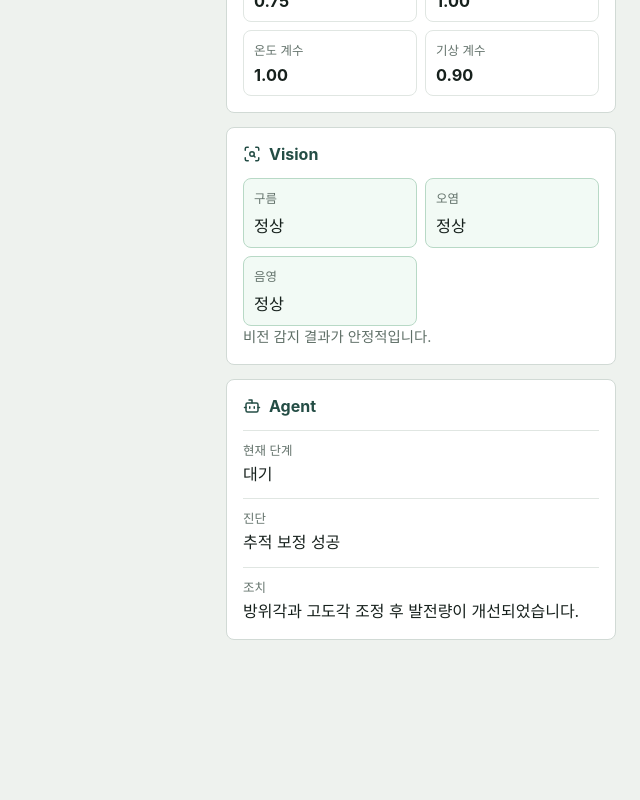
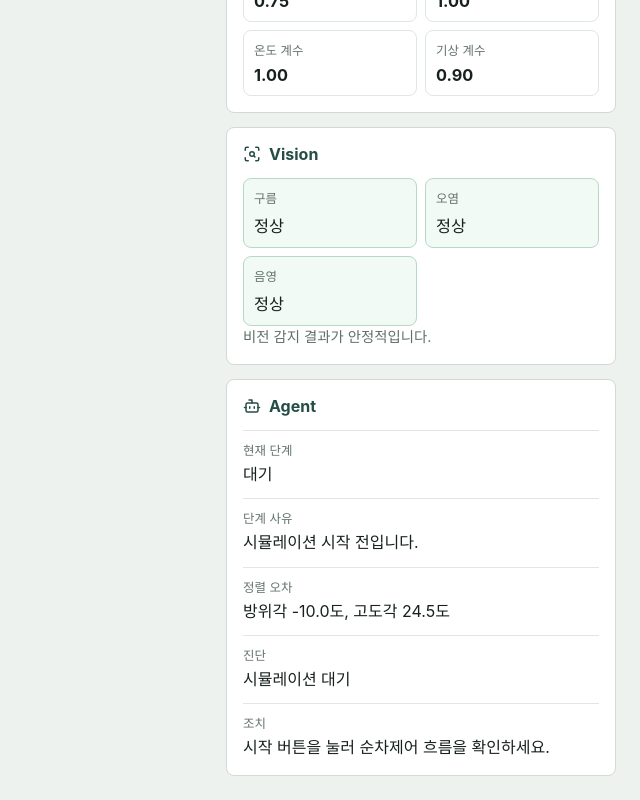
Before and after one commit to tmdwn0196-osj/Solar-Track, a React (Vite) app in the folder frontend/: page / in a window 1280 px wide. Shown: the part 1362-2162 px from the top of the page, without its empty margins (640-1280 px from the left). Before the commit the page ends 2026 px from the top, so only its background shows below. Built offline with nearby package versions, Linux system fonts and the light colour scheme.

Commit message:
v03 순차제어 Agent 구현

```diff
--- a/frontend/src/App.tsx
+++ b/frontend/src/App.tsx
@@ -13,7 +13,7 @@ import { diagnoseState } from "./logic/diagnosisAgent";
 import { calculatePower, calculatePowerGain } from "./logic/powerModel";
 import { calculateVirtualSensors } from "./logic/sensorModel";
 import { calculateSunPosition } from "./logic/sunModel";
-import { clamp, runTrackingStep } from "./logic/trackingAgent";
+import { calculateAngleErrors, clamp, runTrackingStep } from "./logic/trackingAgent";
 import { inferVirtualVision } from "./logic/visionModel";
 import { calculateWeather } from "./logic/weatherModel";
 import type { Scenario, SolarState } from "./types/solar";
@@ -32,6 +32,8 @@ function createInitialState(): SolarState {
     sunElevation: sun.sunElevation,
     panelAzimuth: -35,
     panelElevation: 25,
+    azimuthError: 0,
+    elevationError: 0,
     leftLight: 0,
     rightLight: 0,
     topLight: 0,
@@ -54,6 +56,7 @@ function createInitialState(): SolarState {
     batteryVoltage: 12.1,
     scenario: initialScenario,
     phase: "idle",
+    phaseReason: "시뮬레이션 시작 전입니다.",
     diagnosis: "시뮬레이션 대기",
     action: "시작 버튼을 눌러 태양 추적 흐름을 확인하세요.",
     riskLevel: "normal",
@@ -81,6 +84,11 @@ function recalculateState(input: SolarState): SolarState {
   const vision = inferVirtualVision(input.scenario);
   const sun = calculateSunPosition(input.time);
   const panelTemp = input.scenario === "overheat" ? 68 : weather.temperature + 5;
+  const angleErrors = calculateAngleErrors({
+    ...sun,
+    panelAzimuth: input.panelAzimuth,
+    panelElevation: input.panelElevation,
+  });
   const sensors = calculateVirtualSensors({
     ...sun,
     panelAzimuth: input.panelAzimuth,
@@ -106,6 +114,7 @@ function recalculateState(input: SolarState): SolarState {
   const nextState = {
     ...input,
     ...sun,
+    ...angleErrors,
     ...sensors,
     weather,
     vision,
@@ -194,7 +203,7 @@ function App() {
     <main className="app-shell">
       <header className="topbar">
         <div>
-          <p className="eyebrow">v02 태양/센서/발전량 모델</p>
+          <p className="eyebrow">v03 순차제어 Agent</p>
           <h1>SolarTrack Agent</h1>
         </div>
         <div className="status-strip">
@@ -242,11 +251,7 @@ function formatTime(time: number) {
 }
 
 function logForPhase(state: SolarState) {
-  if (state.phase === "hold") return "기상 또는 비전 조건으로 추적을 보류했습니다.";
-  if (state.phase === "azimuth_align") return "하부 방위각을 정렬했습니다.";
-  if (state.phase === "elevation_align") return "상부 고도각을 정렬했습니다.";
-  if (state.phase === "power_verify") return "발전량 개선률을 검증했습니다.";
-  return "기상, 센서, 발전량 상태를 갱신했습니다.";
+  return state.phaseReason || "기상, 센서, 발전량 상태를 갱신했습니다.";
 }
 
 function appendLog(logs: string[], message: string) {
--- a/frontend/src/components/AgentPanel.tsx
+++ b/frontend/src/components/AgentPanel.tsx
@@ -24,6 +24,16 @@ export function AgentPanel({ state }: { state: SolarState }) {
           <dd>{phaseLabels[state.phase]}</dd>
         </div>
         <div>
+          <dt>단계 사유</dt>
+          <dd>{state.phaseReason}</dd>
+        </div>
+        <div>
+          <dt>정렬 오차</dt>
+          <dd>
+            방위각 {state.azimuthError.toFixed(1)}도, 고도각 {state.elevationError.toFixed(1)}도
+          </dd>
+        </div>
+        <div>
           <dt>진단</dt>
           <dd>{state.diagnosis}</dd>
         </div>
--- a/frontend/src/logic/diagnosisAgent.ts
+++ b/frontend/src/logic/diagnosisAgent.ts
@@ -5,6 +5,14 @@ export function diagnoseState(state: SolarState): {
   action: string;
   riskLevel: RiskLevel;
 } {
+  if (state.phase === "idle") {
+    return {
+      diagnosis: "시뮬레이션 대기",
+      action: "시작 버튼을 눌러 순차제어 흐름을 확인하세요.",
+      riskLevel: "normal",
+    };
+  }
+
   if (state.scenario === "overheat" || state.panelTemp >= 65) {
     return {
       diagnosis: "패널 과열",
@@ -21,10 +29,18 @@ export function diagnoseState(state: SolarState): {
     };
   }
 
-  if (state.powerGainRate >= 5) {
+  if (state.phase === "power_verify" && state.powerGainRate >= 5) {
     return {
       diagnosis: "추적 보정 성공",
       action: "방위각과 고도각 조정 후 발전량이 개선되었습니다.",
+      riskLevel: "normal",
+    };
+  }
+
+  if (state.phase === "azimuth_align" || state.phase === "elevation_align" || state.phase === "weather_check") {
+    return {
+      diagnosis: "순차제어 진행 중",
+      action: "방위각 정렬을 먼저 끝낸 뒤 고도각 정렬과 발전량 검증을 진행합니다.",
       riskLevel: "normal",
     };
   }
--- a/frontend/src/logic/trackingAgent.ts
+++ b/frontend/src/logic/trackingAgent.ts
@@ -1,11 +1,21 @@
 import type { SolarState } from "../types/solar";
 
-export function runTrackingStep(state: SolarState): Pick<SolarState, "panelAzimuth" | "panelElevation" | "phase"> {
+type TrackingStep = Pick<
+  SolarState,
+  "panelAzimuth" | "panelElevation" | "phase" | "phaseReason" | "azimuthError" | "elevationError"
+>;
+
+export function runTrackingStep(state: SolarState): TrackingStep {
+  const { azimuthError, elevationError } = calculateAngleErrors(state);
+
   if (!state.autoTracking) {
     return {
       panelAzimuth: state.panelAzimuth,
       panelElevation: state.panelElevation,
+      azimuthError,
+      elevationError,
       phase: "idle",
+      phaseReason: "자동 추적이 꺼져 있어 현재 패널 각도를 유지합니다.",
     };
   }
 
@@ -13,32 +23,51 @@ export function runTrackingStep(state: SolarState): Pick<SolarState, "panelAzimu
     return {
       panelAzimuth: state.panelAzimuth,
       panelElevation: state.panelElevation,
+      azimuthError,
+      elevationError,
       phase: "hold",
+      phaseReason: state.weather.trackingLimited
+        ? "기상 조건으로 인한 일시적 출력 저하 가능성이 있어 모터 동작을 보류합니다."
+        : "비전 결과에서 구름이 감지되어 각도 보정을 보류합니다.",
     };
   }
 
-  const azimuthDiff = state.sunAzimuth - state.panelAzimuth;
-  if (Math.abs(azimuthDiff) > 3) {
+  if (Math.abs(azimuthError) > 3) {
     return {
-      panelAzimuth: clamp(state.panelAzimuth + (azimuthDiff > 0 ? 3 : -3), -90, 90),
+      panelAzimuth: clamp(state.panelAzimuth + (azimuthError > 0 ? 3 : -3), -90, 90),
       panelElevation: state.panelElevation,
+      azimuthError,
+      elevationError,
       phase: "azimuth_align",
+      phaseReason: `하부 방위각 차이가 ${azimuthError.toFixed(1)}도라서 방위각을 먼저 정렬합니다.`,
     };
   }
 
-  const elevationDiff = state.sunElevation - state.panelElevation;
-  if (Math.abs(elevationDiff) > 2) {
+  if (Math.abs(elevationError) > 2) {
     return {
       panelAzimuth: state.panelAzimuth,
-      panelElevation: clamp(state.panelElevation + (elevationDiff > 0 ? 2 : -2), 0, 70),
+      panelElevation: clamp(state.panelElevation + (elevationError > 0 ? 2 : -2), 0, 70),
+      azimuthError,
+      elevationError,
       phase: "elevation_align",
+      phaseReason: `방위각 정렬 후 상부 고도각 차이 ${elevationError.toFixed(1)}도를 보정합니다.`,
     };
   }
 
   return {
     panelAzimuth: state.panelAzimuth,
     panelElevation: state.panelElevation,
+    azimuthError,
+    elevationError,
     phase: "power_verify",
+    phaseReason: "방위각과 고도각이 허용 범위에 들어와 발전량 개선률을 검증합니다.",
+  };
+}
+
+export function calculateAngleErrors(state: Pick<SolarState, "sunAzimuth" | "sunElevation" | "panelAzimuth" | "panelElevation">) {
+  return {
+    azimuthError: Number((state.sunAzimuth - state.panelAzimuth).toFixed(1)),
+    elevationError: Number((state.sunElevation - state.panelElevation).toFixed(1)),
   };
 }
 
--- a/frontend/src/types/solar.ts
+++ b/frontend/src/types/solar.ts
@@ -52,6 +52,8 @@ export type SolarState = {
   sunElevation: number;
   panelAzimuth: number;
   panelElevation: number;
+  azimuthError: number;
+  elevationError: number;
   leftLight: number;
   rightLight: number;
   topLight: number;
@@ -67,6 +69,7 @@ export type SolarState = {
   batteryVoltage: number;
   scenario: Scenario;
   phase: AgentPhase;
+  phaseReason: string;
   diagnosis: string;
   action: string;
   riskLevel: RiskLevel;
```
